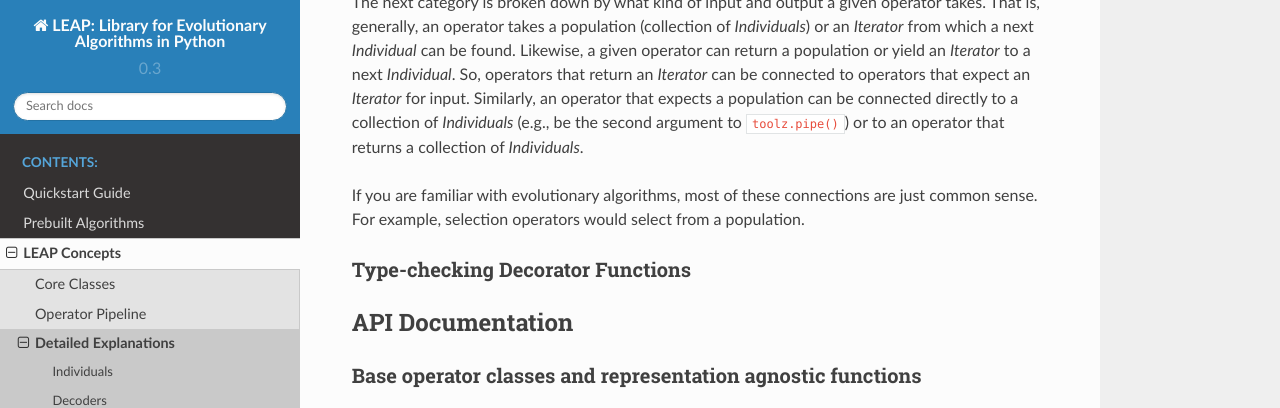
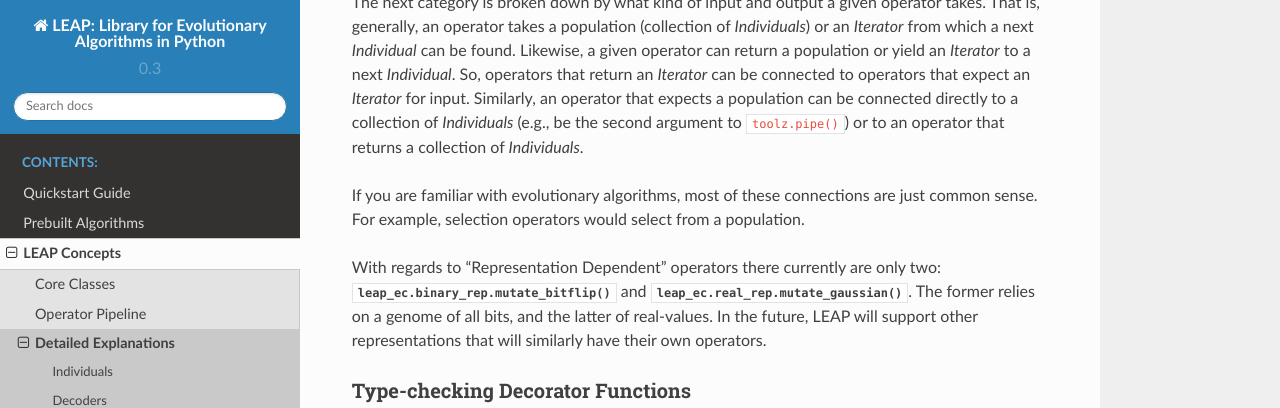
Before and after one commit to AureumChaos/LEAP, a Sphinx documentation site: the page built from docs/source/ops.rst, in a window 1280 px wide and 900 px high, scrolled down 5656 px, cut to the strip 0-408 px from the top of the window. Built offline with Sphinx 7.4.7 and the Read the Docs theme 2.0.0, drawn with Linux system fonts in a browser that asks for light colours.

Commit message:
Added more supporting text for table

```diff
--- a/docs/source/ops.rst
+++ b/docs/source/ops.rst
@@ -297,6 +297,12 @@ If you are familiar with evolutionary algorithms, most of these connections are
 just common sense.  For example, selection operators would select from a
 population.
 
+With regards to "Representation Dependent" operators there currently are only
+two: :py:func:`leap_ec.binary_rep.mutate_bitflip()` and
+:py:func:`leap_ec.real_rep.mutate_gaussian`.  The former relies on a genome of
+all bits, and the latter of real-values.  In the future, LEAP will support other
+representations that will similarly have their own operators.
+
 Type-checking Decorator Functions
 ^^^^^^^^^^^^^^^^^^^^^^^^^^^^^^^^^
 
```
